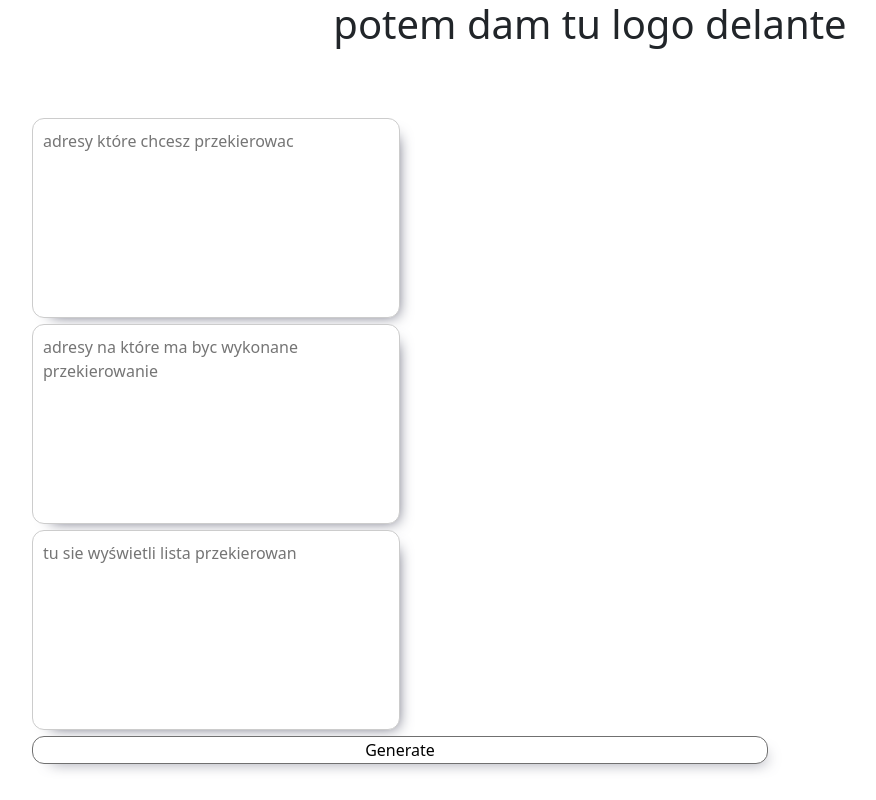
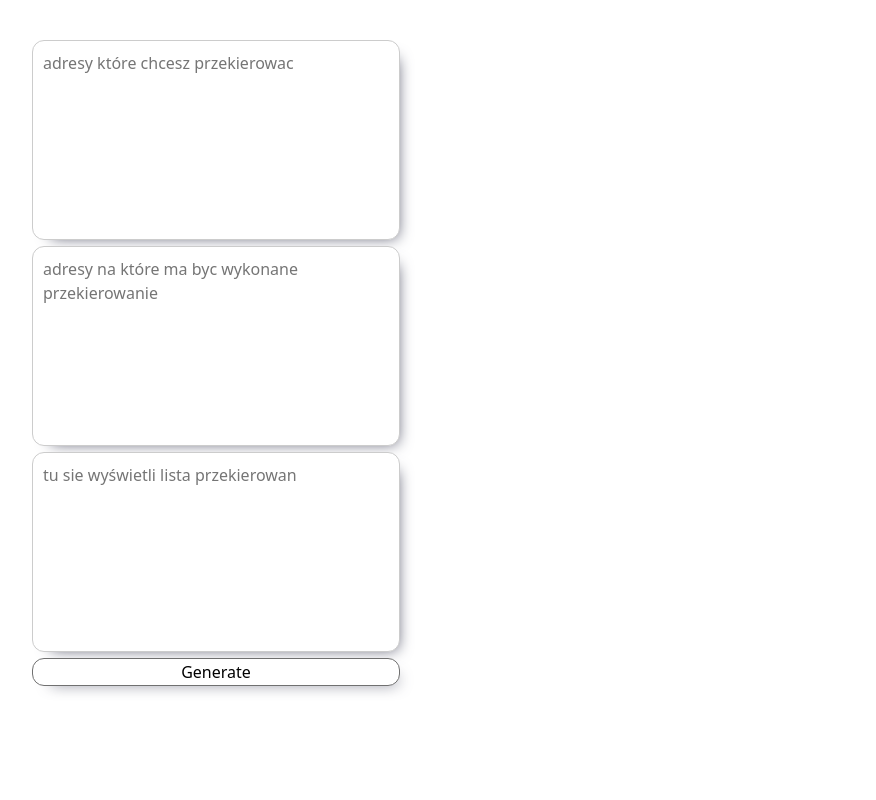
Before and after one commit to Nifalas/Redirect-301-magnet-tool, a plain HTML site: page index.html in a window 1280 px wide. Shown: the whole page, without its empty margins (50-926 px from the left). Drawn offline with nearby package versions, Linux system fonts and the light colour scheme.

Commit message:
width-added

```diff
--- a/index.html
+++ b/index.html
@@ -7,14 +7,9 @@
     <script src="https://cdn.jsdelivr.net/npm/bootstrap@5.3.2/dist/js/bootstrap.bundle.min.js" integrity="sha384-C6RzsynM9kWDrMNeT87bh95OGNyZPhcTNXj1NW7RuBCsyN/o0jlpcV8Qyq46cDfL" crossorigin="anonymous"></script>
     <title>Document</title>
     <style>
-      body{
-
+      .container{
+        margin-top: 40px;
       }
-      h1{
-        text-align: center;
-        margin-bottom: 70px;
-      }
-
       textarea{
         width: 50%;
         min-height: 200px;
@@ -40,7 +35,7 @@
         -moz-box-shadow: 8px 8px 15px -11px rgba(66, 68, 90, 1);
         box-shadow: 8px 8px 15px -11px rgba(66, 68, 90, 1);
         background-color: white;
-
+        width: 50%;
       }
 
       button:hover{
@@ -51,8 +46,6 @@
     </style>
   </head>
   <body>
-    <h1>potem dam tu logo delante</h1>
-
     <div class="container">
       <div class="row">
         <div class="card col-lg-8 col-md-6 col-sm-4"><form>
```
